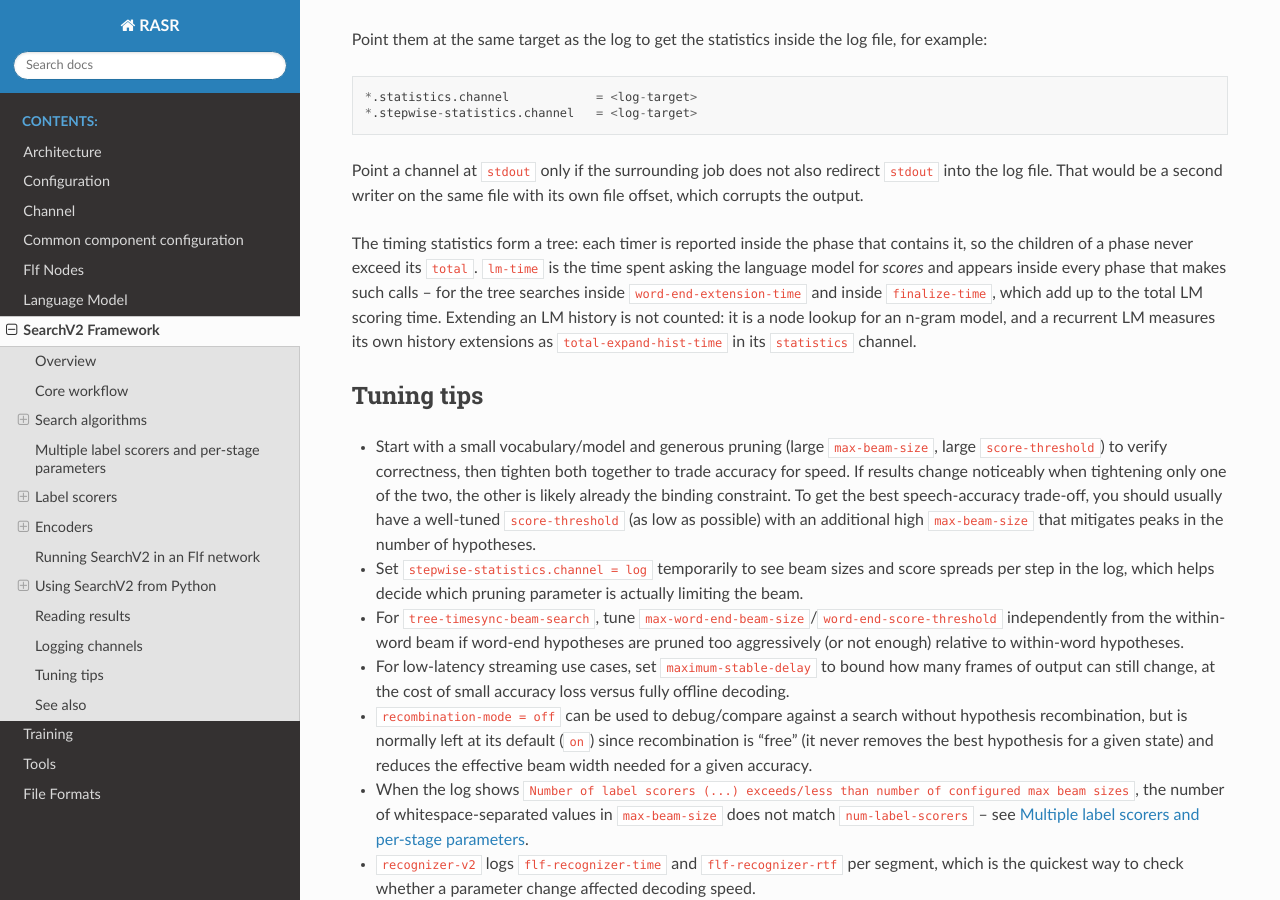
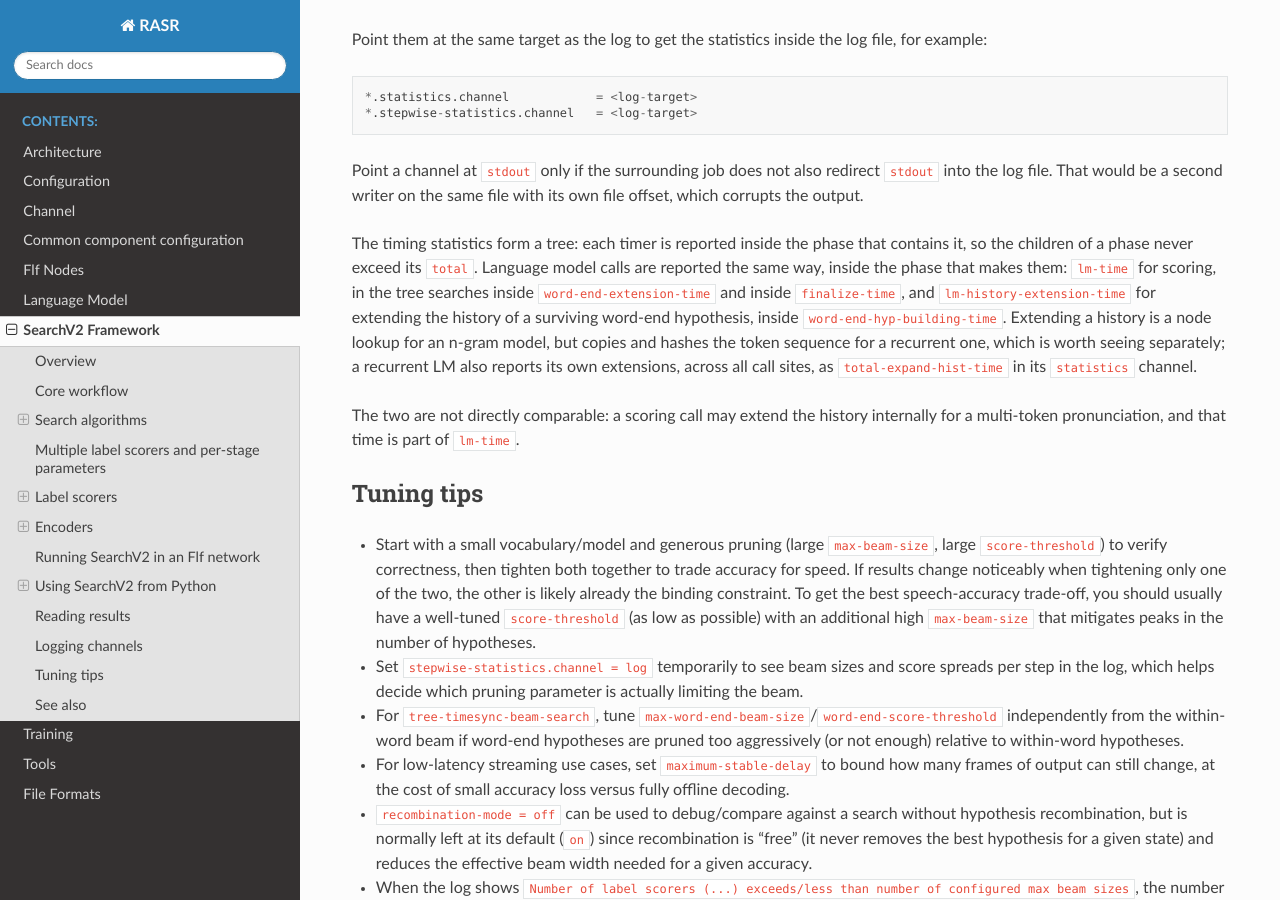
Before and after one commit to rwth-i6/rasr, a Sphinx documentation site: the page built from doc/search_v2.rst, in a window 1280 px wide and 900 px high, scrolled down 28723 px. Built offline with Sphinx 7.4.7 and the Read the Docs theme 3.1.0, drawn with Linux system fonts in a browser that asks for light colours.

Commit message:
Time the language model history extension of word-end hypotheses
Extending the history of a surviving word-end hypothesis was the only language model
call left untimed, so its cost disappeared into `word-end-hyp-building-time` with no
child accounting for it. That is a node lookup for an n-gram model, but copies and
hashes the token sequence for a recurrent one, where the phase would have shown a large
unexplained remainder. Report it as `lm-history-extension-time` inside that phase.

The recurrent LM's own `total-expand-hist-time` covers every call site at once and so
cannot say which phase the time went to.

Co-Authored-By: Claude Opus 5 (1M context) <noreply@anthropic.com>

```diff
--- a/doc/search_v2.rst
+++ b/doc/search_v2.rst
@@ -1379,11 +1379,16 @@ log file. That would be a second writer on the same file with its own file offse
 the output.
 
 The timing statistics form a tree: each timer is reported inside the phase that contains it, so the
-children of a phase never exceed its ``total``. ``lm-time`` is the time spent asking the language model
-for *scores* and appears inside every phase that makes such calls -- for the tree searches inside
-``word-end-extension-time`` and inside ``finalize-time``, which add up to the total LM scoring time.
-Extending an LM history is not counted: it is a node lookup for an n-gram model, and a recurrent LM
-measures its own history extensions as ``total-expand-hist-time`` in its ``statistics`` channel.
+children of a phase never exceed its ``total``. Language model calls are reported the same way, inside
+the phase that makes them: ``lm-time`` for scoring, in the tree searches inside ``word-end-extension-time``
+and inside ``finalize-time``, and ``lm-history-extension-time`` for extending the history of a surviving
+word-end hypothesis, inside ``word-end-hyp-building-time``. Extending a history is a node lookup for an
+n-gram model, but copies and hashes the token sequence for a recurrent one, which is worth seeing
+separately; a recurrent LM also reports its own extensions, across all call sites, as
+``total-expand-hist-time`` in its ``statistics`` channel.
+
+The two are not directly comparable: a scoring call may extend the history internally for a multi-token
+pronunciation, and that time is part of ``lm-time``.
 
 Tuning tips
 ------------
```
Also changed, not shown: 4 other files.
